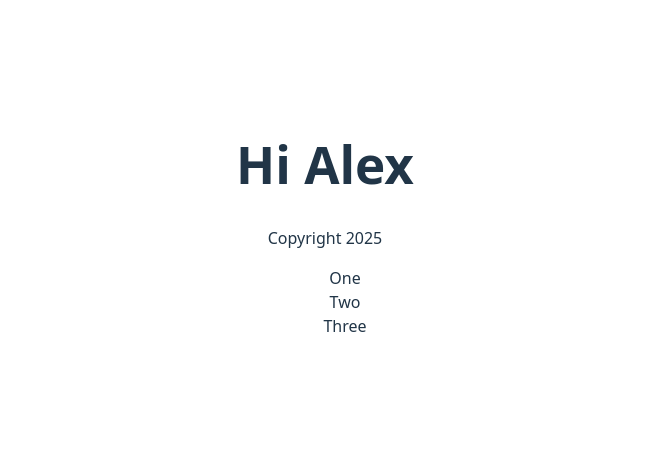
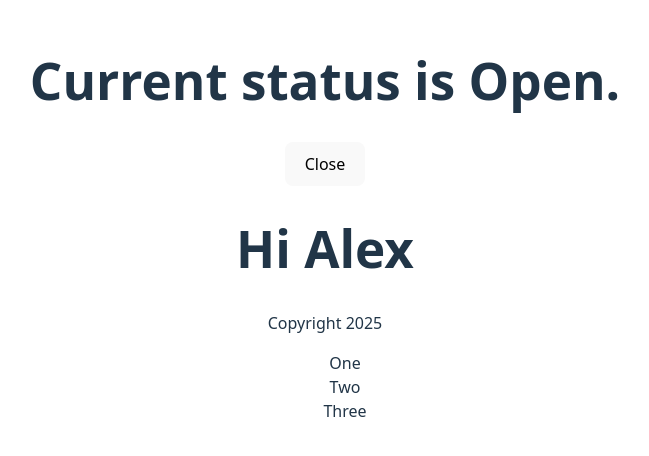
Before and after one commit to theunknownkz/React-Project, a React (Vite) app in the folder react-project/: page / in a window 1280 px wide. Shown: the part 172-628 px from the top of the page, without its empty margins (315-964 px from the left). Built offline with nearby package versions, Linux system fonts and the light colour scheme.

Commit message:
Added a useState hook

```diff
--- a/react-project/src/App.jsx
+++ b/react-project/src/App.jsx
@@ -1,3 +1,4 @@
+import { useState } from "react"
 import "./App.css"
 
 function Header({ name, year }) {
@@ -14,8 +15,6 @@ const items = [
   "Two",
   "Three"
 ]
-
-const [, test2, ] = [1, 2, 3]
 
 const numberObjects = items.map((number, i) => ({
   id: i,
@@ -35,8 +34,13 @@ function Main({ numbers }) {
 }
 
 function App() {
+  const [status, setStatus] = useState("Open")
   return (
   <div>
+    <h1>Current status is {status}.</h1>
+    <button onClick={() => setStatus("Closed")}>
+      Close
+    </button>
     <Header name="Alex" year={new Date().getFullYear()} />
     <Main numbers={numberObjects} />
   </div>
```
